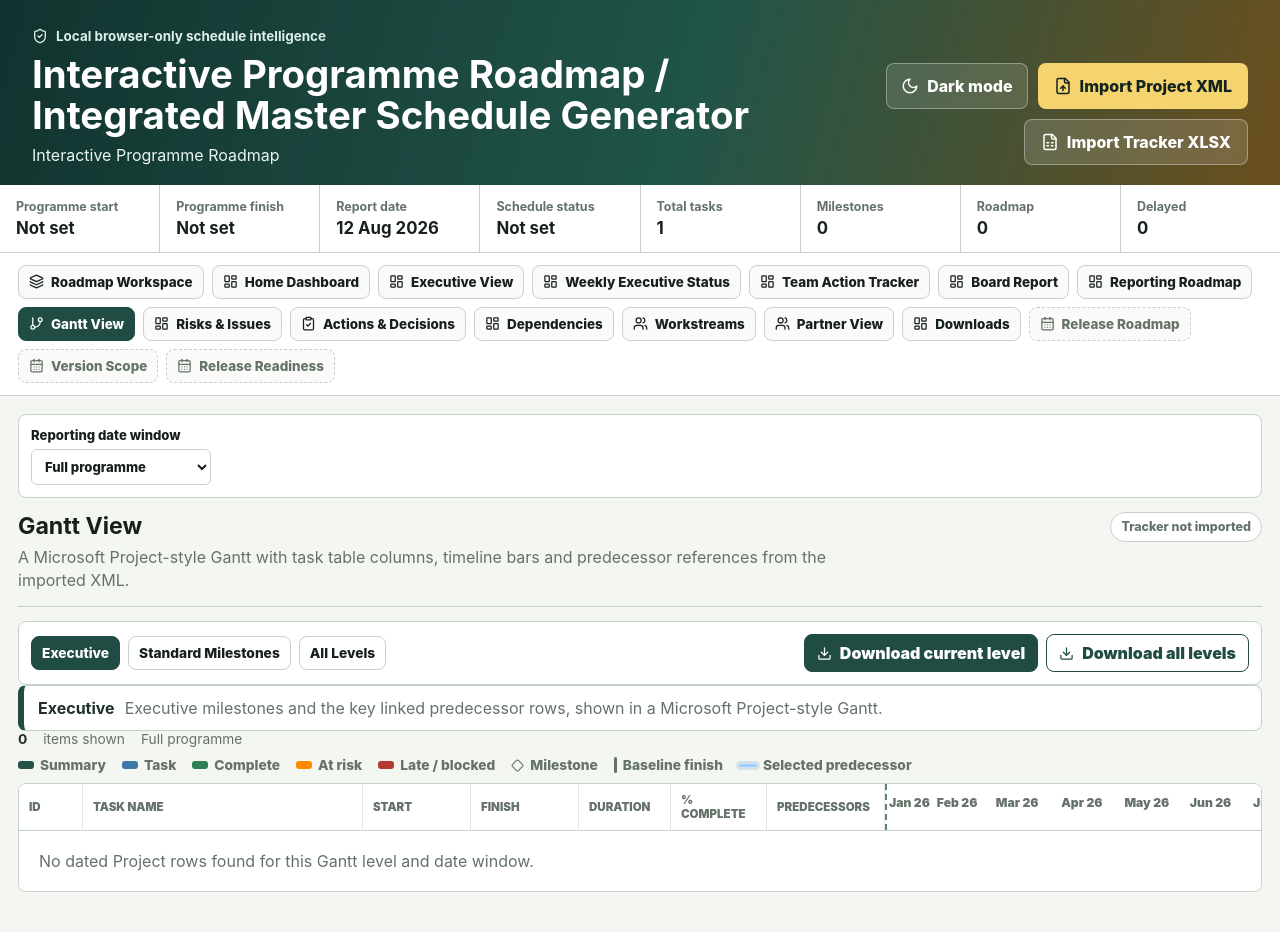
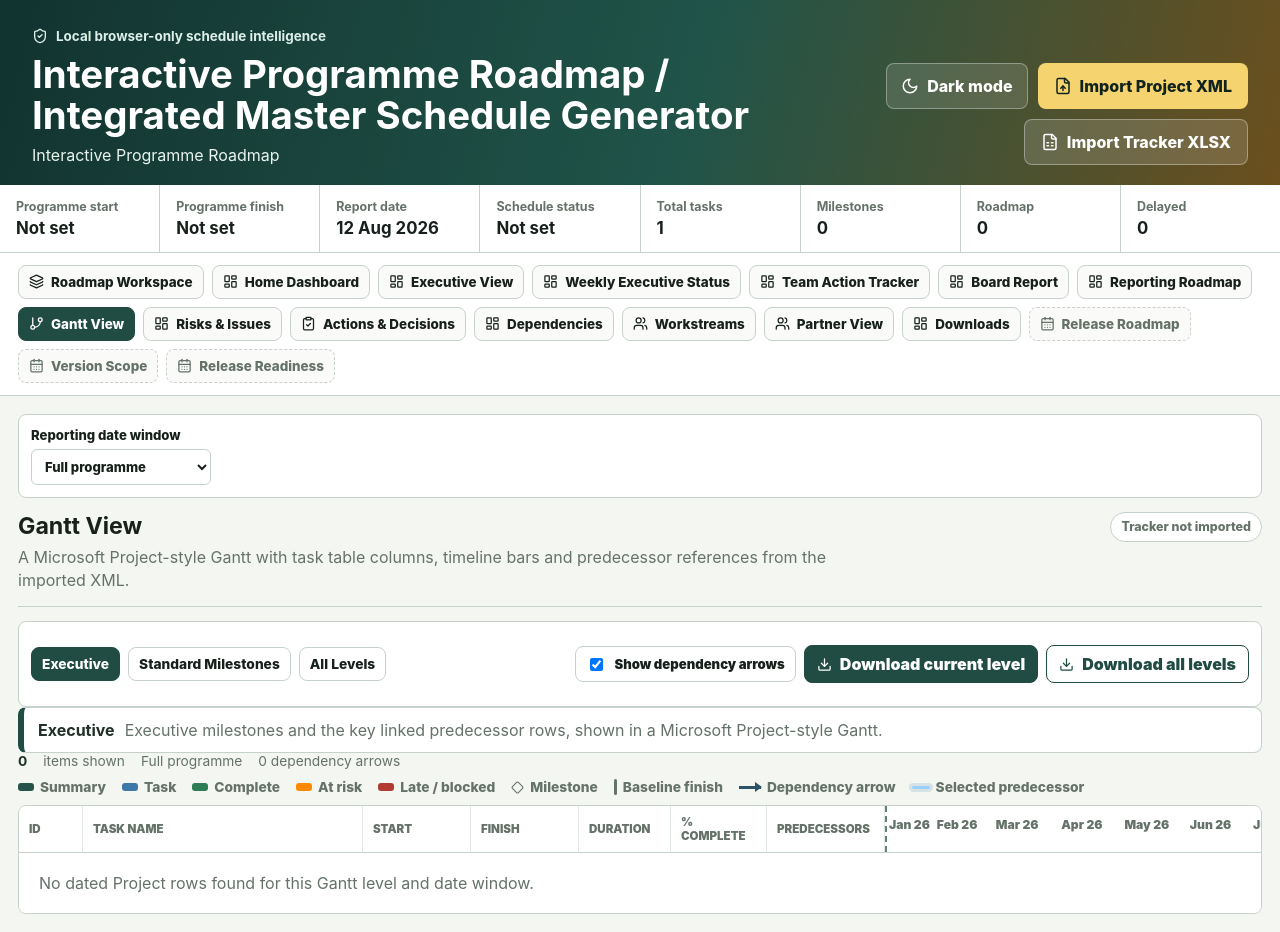
Before and after one commit to andyheggs/interactive-programme-roadmap, a React (Vite) app: page / in a window 1280 px wide. Both pictures are taken after a click on the button "Gantt View". Before the commit the page ends 910 px from the top, so only its background shows below. Built offline with nearby package versions, Linux system fonts and the light colour scheme.

Commit message:
Add dependency arrows to Gantt view

```diff
--- a/src/main.tsx
+++ b/src/main.tsx
@@ -1795,18 +1795,60 @@ function predecessorText(item: ProgrammeItem, byUid: Map<string, ProgrammeItem>)
   return values.length ? values.join(", ") : "-";
 }
 
+const GANTT_ROW_HEIGHT = 38;
+const MAX_GANTT_ARROWS = 320;
+
+type GanttLinkPath = {
+  id: string;
+  fromUid: string;
+  toUid: string;
+  path: string;
+};
+
+function ganttDependencyPaths(visibleItems: ProgrammeItem[], byUid: Map<string, ProgrammeItem>, bounds: ReturnType<typeof timelineBounds>): GanttLinkPath[] {
+  const visibleIndex = new Map(visibleItems.map((item, index) => [item.uid, index]));
+  const paths: GanttLinkPath[] = [];
+
+  visibleItems.forEach((item, toIndex) => {
+    item.predecessors.forEach((link) => {
+      if (!link.predecessorUid) return;
+      const predecessor = byUid.get(link.predecessorUid);
+      const fromIndex = predecessor ? visibleIndex.get(predecessor.uid) : undefined;
+      if (!predecessor || fromIndex === undefined) return;
+
+      const fromX = positionFor(predecessor.finishDate ?? predecessor.startDate, bounds);
+      const toX = positionFor(item.isMilestone ? item.finishDate : item.startDate ?? item.finishDate, bounds);
+      const fromY = fromIndex * GANTT_ROW_HEIGHT + (GANTT_ROW_HEIGHT / 2);
+      const toY = toIndex * GANTT_ROW_HEIGHT + (GANTT_ROW_HEIGHT / 2);
+      const bendX = clamp(Math.max(fromX, toX) + 2.5, 1.5, 98.5);
+      const targetX = clamp(toX - 0.7, 0.8, 99.2);
+
+      paths.push({
+        id: `${predecessor.uid}-${item.uid}-${paths.length}`,
+        fromUid: predecessor.uid,
+        toUid: item.uid,
+        path: `M ${fromX.toFixed(2)} ${fromY.toFixed(1)} L ${bendX.toFixed(2)} ${fromY.toFixed(1)} L ${bendX.toFixed(2)} ${toY.toFixed(1)} L ${targetX.toFixed(2)} ${toY.toFixed(1)}`,
+      });
+    });
+  });
+
+  return paths;
+}
+
 function GanttChart({
   schedule,
   items,
   selected,
   onSelect,
   dateWindow,
+  showArrows,
 }: {
   schedule: ProgrammeSchedule;
   items: ProgrammeItem[];
   selected?: ProgrammeItem;
   onSelect: (item: ProgrammeItem) => void;
   dateWindow: DateWindow;
+  showArrows: boolean;
 }) {
   const visibleItems = items.slice(0, 220);
   const bounds = useMemo(() => timelineBounds(visibleItems.length ? visibleItems : schedule.items, schedule, dateWindow), [dateWindow, schedule, visibleItems]);
@@ -1815,12 +1857,17 @@ function GanttChart({
   const byUid = useMemo(() => new Map(schedule.items.map((item) => [item.uid, item])), [schedule.items]);
   const selectedPredecessors = immediatePredecessors(selected, byUid);
   const predecessorIds = new Set(selectedPredecessors.map((item) => item.uid));
+  const allDependencyPaths = useMemo(() => ganttDependencyPaths(visibleItems, byUid, bounds), [bounds, byUid, visibleItems]);
+  const dependencyPaths = allDependencyPaths.slice(0, MAX_GANTT_ARROWS);
+  const hiddenArrowCount = Math.max(0, allDependencyPaths.length - dependencyPaths.length);
+  const chartHeight = Math.max(GANTT_ROW_HEIGHT, visibleItems.length * GANTT_ROW_HEIGHT);
   return (
     <section className="gantt-shell">
       <div className="gantt-summary">
         <strong>{visibleItems.length}</strong> items shown
         {items.length > visibleItems.length ? <span> from {items.length} dated items</span> : null}
         <span>{dateWindow.label}</span>
+        {showArrows ? <span>{dependencyPaths.length} dependency arrows{hiddenArrowCount ? ` shown, ${hiddenArrowCount} hidden for readability` : ""}</span> : null}
       </div>
       <div className="gantt-legend">
         <span><i className="gantt-key summary" />Summary</span>
@@ -1830,6 +1877,7 @@ function GanttChart({
         <span><i className="gantt-key late" />Late / blocked</span>
         <span><Diamond size={13} />Milestone</span>
         <span><i className="gantt-key baseline" />Baseline finish</span>
+        <span><i className="gantt-key arrow" />Dependency arrow</span>
         <span><i className="gantt-key dependency" />Selected predecessor</span>
       </div>
       <div className="msp-gantt" style={{ ["--status-left" as string]: `${statusMarker}%` }}>
@@ -1893,6 +1941,35 @@ function GanttChart({
             </React.Fragment>
           );
         })}
+        {showArrows && dependencyPaths.length ? (
+          <svg
+            className="gantt-link-layer"
+            style={{ gridColumn: 8, gridRow: `2 / span ${Math.max(1, visibleItems.length)}` }}
+            viewBox={`0 0 100 ${chartHeight}`}
+            preserveAspectRatio="none"
+            aria-hidden="true"
+          >
+            <defs>
+              <marker id="gantt-arrow-head" viewBox="0 0 8 8" refX="7" refY="4" markerWidth="5" markerHeight="5" orient="auto-start-reverse">
+                <path d="M 0 0 L 8 4 L 0 8 z" fill="#2d5366" />
+              </marker>
+              <marker id="gantt-arrow-head-selected" viewBox="0 0 8 8" refX="7" refY="4" markerWidth="5" markerHeight="5" orient="auto-start-reverse">
+                <path d="M 0 0 L 8 4 L 0 8 z" fill="#8f5c00" />
+              </marker>
+            </defs>
+            {dependencyPaths.map((link) => {
+              const isSelectedLink = selected?.uid === link.fromUid || selected?.uid === link.toUid;
+              return (
+                <path
+                  key={link.id}
+                  className={isSelectedLink ? "selected" : undefined}
+                  d={link.path}
+                  markerEnd={isSelectedLink ? "url(#gantt-arrow-head-selected)" : "url(#gantt-arrow-head)"}
+                />
+              );
+            })}
+          </svg>
+        ) : null}
         {!visibleItems.length ? (
           <div className="gantt-empty">No dated Project rows found for this Gantt level and date window.</div>
         ) : null}
@@ -1904,6 +1981,7 @@ function GanttChart({
 function GanttView({ schedule, dateWindow, selected, onSelect }: { schedule: ProgrammeSchedule; dateWindow: DateWindow; selected?: ProgrammeItem; onSelect: (item: ProgrammeItem) => void }) {
   const [level, setLevel] = useState<GanttLevel>("executive");
   const [exportError, setExportError] = useState<string>();
+  const [showArrows, setShowArrows] = useState(true);
   const sections = useMemo(() => ganttLevels.map((entry) => ({
     key: entry.key,
     label: entry.label,
@@ -1937,6 +2015,10 @@ function GanttView({ schedule, dateWindow, selected, onSelect }: { schedule: Pro
           ))}
         </div>
         <div className="gantt-downloads">
+          <label className="check gantt-arrow-toggle">
+            <input type="checkbox" checked={showArrows} onChange={(event) => setShowArrows(event.target.checked)} />
+            Show dependency arrows
+          </label>
           <button className="download-action" type="button" onClick={() => exportSections([{ label: active.label, items: active.items }])}>
             <Download size={15} />
             Download current level
@@ -1952,7 +2034,7 @@ function GanttView({ schedule, dateWindow, selected, onSelect }: { schedule: Pro
         <strong>{active.label}</strong>
         <span>{active.description}</span>
       </section>
-      <GanttChart schedule={schedule} items={active.items} selected={selected} onSelect={onSelect} dateWindow={dateWindow} />
+      <GanttChart schedule={schedule} items={active.items} selected={selected} onSelect={onSelect} dateWindow={dateWindow} showArrows={showArrows} />
     </>
   );
 }
--- a/src/styles.css
+++ b/src/styles.css
@@ -1923,6 +1923,35 @@ body.executive-export-light .executive-roadmap {
 .gantt-key.late { background: #b33a32; }
 .gantt-key.baseline { width: 3px; height: 16px; background: var(--muted); }
 .gantt-key.dependency { width: 18px; height: 3px; background: #9bcfff; box-shadow: 0 0 0 3px rgba(61, 120, 169, 0.16); }
+.gantt-key.arrow {
+  position: relative;
+  width: 22px;
+  height: 3px;
+  border-radius: 0;
+  background: #2d5366;
+}
+.gantt-key.arrow::after {
+  content: "";
+  position: absolute;
+  top: 50%;
+  right: -1px;
+  width: 0;
+  height: 0;
+  border-top: 5px solid transparent;
+  border-bottom: 5px solid transparent;
+  border-left: 7px solid #2d5366;
+  transform: translateY(-50%);
+}
+.gantt-arrow-toggle {
+  min-height: 36px;
+  padding: 7px 10px;
+  border: 1px solid var(--border);
+  border-radius: 8px;
+  color: var(--text);
+  background: var(--surface);
+  font-size: 0.82rem;
+  font-weight: 900;
+}
 .msp-gantt {
   position: relative;
   display: grid;
@@ -2062,10 +2091,32 @@ body.executive-export-light .executive-roadmap {
     linear-gradient(90deg, var(--border-soft) 1px, transparent 1px) 0 0 / 10% 100%,
     var(--surface-subtle);
 }
+.gantt-link-layer {
+  z-index: 4;
+  align-self: stretch;
+  justify-self: stretch;
+  width: 100%;
+  height: 100%;
+  min-width: 900px;
+  overflow: visible;
+  pointer-events: none;
+}
+.gantt-link-layer path {
+  fill: none;
+  stroke: rgba(45, 83, 102, 0.84);
+  stroke-linecap: square;
+  stroke-linejoin: round;
+  stroke-width: 1.1;
+  vector-effect: non-scaling-stroke;
+}
+.gantt-link-layer path.selected {
+  stroke: #8f5c00;
+  stroke-width: 1.5;
+}
 .gantt-bar {
   position: absolute;
   top: 12px;
-  z-index: 1;
+  z-index: 2;
   min-width: 10px;
   height: 14px;
   border: 0;
@@ -2145,7 +2196,8 @@ body.executive-export-light .executive-roadmap {
     grid-template-columns: 56px 260px 96px 96px 84px 90px 110px minmax(760px, 1fr);
   }
   .msp-chart-row,
-  .msp-scale { min-width: 760px; }
+  .msp-scale,
+  .gantt-link-layer { min-width: 760px; }
   .snapshot-kpis { grid-template-columns: repeat(2, minmax(0, 1fr)); }
   .snapshot-hero { grid-template-columns: 1fr; }
   .exec-outcome-cards { grid-template-columns: repeat(2, minmax(0, 1fr)); }
@@ -2187,7 +2239,8 @@ body.executive-export-light .executive-roadmap {
     grid-template-columns: 52px 240px 92px 92px 80px 84px 104px minmax(680px, 1fr);
   }
   .msp-chart-row,
-  .msp-scale { min-width: 680px; }
+  .msp-scale,
+  .gantt-link-layer { min-width: 680px; }
   .snapshot-kpis,
   .weekly-kpis,
   .snapshot-focus-grid,
```
